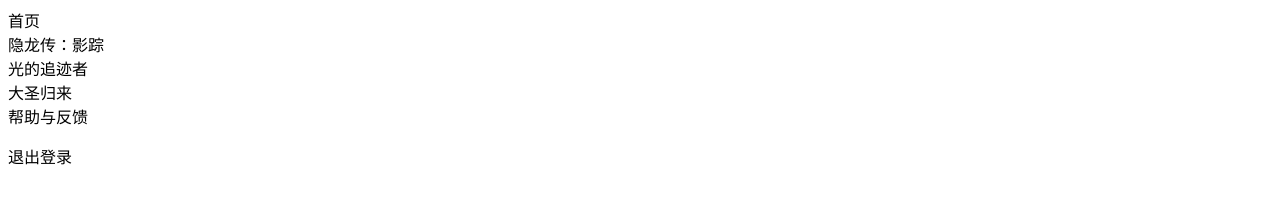
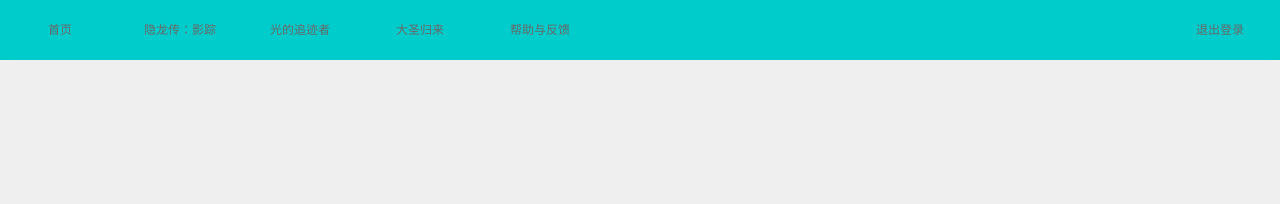
Before and after one commit to Angeliz/og_in_cj, a plain HTML site: page HD/HD.html in a window 1280 px wide. Drawn offline with Linux system fonts and the light colour scheme; files whose address does not match are found by name.

Commit message:
调整了一下css

```diff
--- a/HD.html
+++ b/HD/HD.html
@@ -2,6 +2,7 @@
 <html>
 <head>
 	<title>GAME</title>
+	<link rel="stylesheet" type="text/css" href="E:/GitHub/og_in_cj/all_css/all_and_nav.css">
 </head>
 <body>
 	<div id="navigation">
--- a/first_page/css/s_first_page.css
+++ b/first_page/css/s_first_page.css
@@ -1,43 +1,4 @@
 @charset "utf-8";
-/* CSS Document */
-*{
-    margin: 0;
-    padding: 0;
-    box-sizing: border-box;
-}
-body {
-	font: 12px/20px Open Sans, Helvetica, Arial, sans-serif;
-	background:#efefef;
-	margin:0;
-	padding:0;
-	color:#686868;
-}
-/*导航条*/
-#navigation{
-    height: 60px;
-    /*background-color: #65CCB8;*/
-    background-color: #0CC;
-    -webkit-box-shadow:inset 0 0 10px #0CC;
-}
-#nav_left{
-    float: left;
-    width: 600px;
-    display: flex;
-    line-height: 60px;
-    vertical-align: middle;
-}
-.nav_left_in{
-    flex: 1;
-    text-align: center;
-}
-#nav_right{
-    float: right;
-    width: 120px;
-    line-height: 60px;
-    vertical-align: middle;
-    text-align: center;
-}
-
 
 /*图片切换*/
 #wrapper {
--- a/help/s_help.css
+++ b/help/s_help.css
@@ -1,40 +1,3 @@
-*{
-    margin: 0;
-    padding: 0;
-    box-sizing: border-box;
-}
-body {
-	font: 12px/20px Open Sans, Helvetica, Arial, sans-serif;
-	background:#efefef;
-	margin:0;
-	padding:0;
-	color:#686868;
-}
-
-/*导航条*/
-#navigation{
-    height: 60px;
-    background-color: #0CC;
-  -webkit-box-shadow:inset 0 0 10px #0CC;
-}
-#nav_left{
-    float: left;
-    width: 600px;
-    display: flex;
-    line-height: 60px;
-    vertical-align: middle;
-}
-.nav_left_in{
-    flex: 1;
-    text-align: center;
-}
-#nav_right{
-    float: right;
-    width: 120px;
-    line-height: 60px;
-    vertical-align: middle;
-    text-align: center;
-}
 
 /*信息条*/
 #main{
```
Also changed, not shown: first_page/first_page.html (+1 -1 lines), help/help.html (+3 -1 lines), all_css/all_and_nav.css (renamed from all_and_nav.css).
